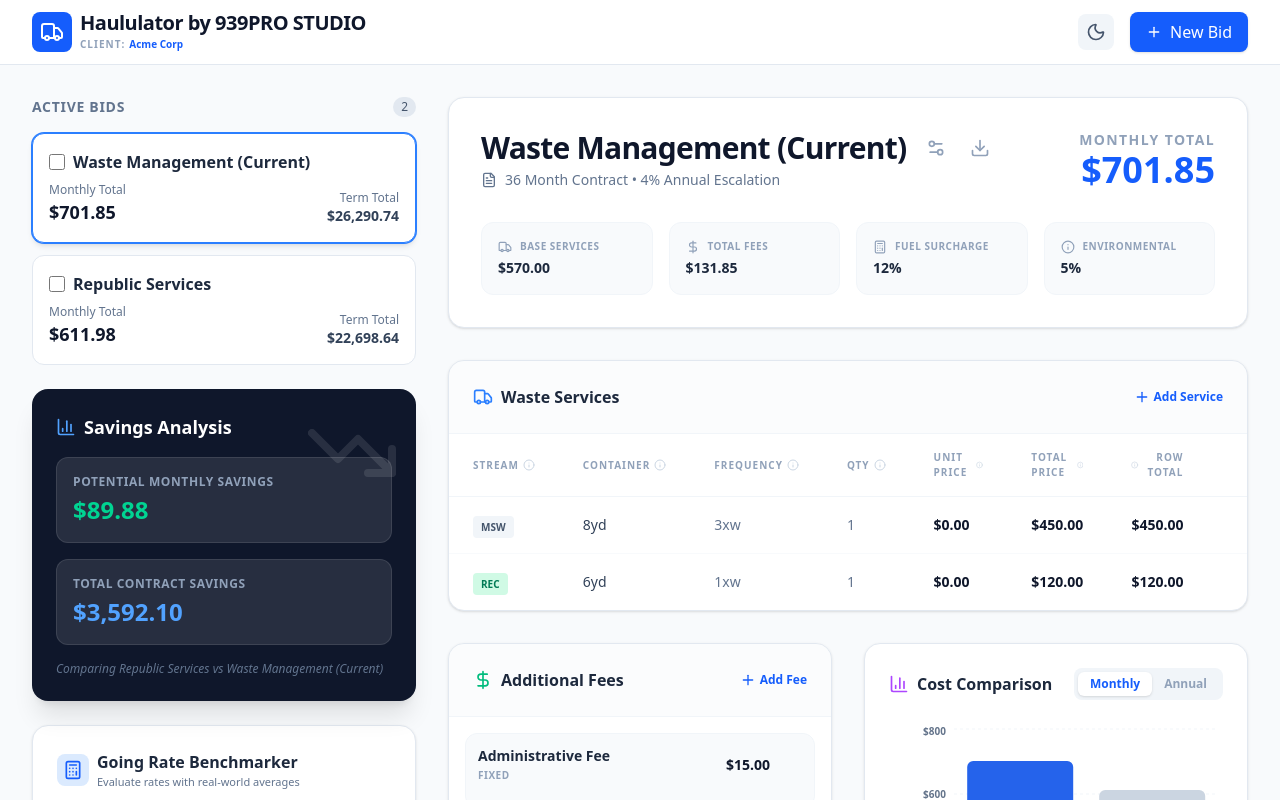
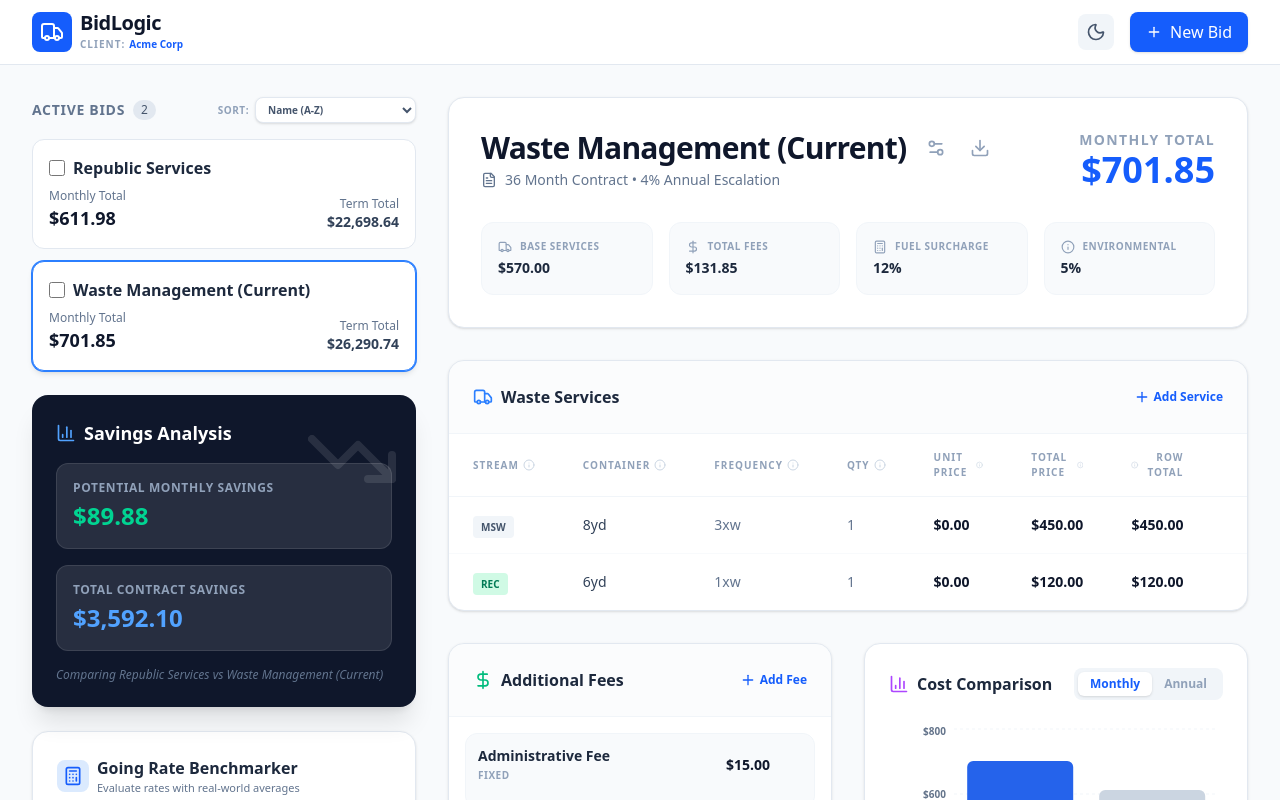
Before and after one commit to dubstar939/BidCalculator, a React (Vite) app: page / in a window 1280 px wide. Shown: the top 800 px of the page. Built offline with nearby package versions, Linux system fonts and the light colour scheme.

Commit message:
refactor: rebrand as BidLogic and add bid sorting
Update branding throughout the application, implement bid sorting functionality, and improve global scrollbar styling.

```diff
--- a/index.html
+++ b/index.html
@@ -3,12 +3,12 @@
   <head>
     <meta charset="UTF-8" />
     <meta name="viewport" content="width=device-width, initial-scale=1.0" />
-    <title>Pro Star-Racing</title>
+    <title>BidLogic</title>
     <link rel="manifest" href="/manifest.json" />
-    <meta name="theme-color" content="#06b6d4" />
+    <meta name="theme-color" content="#2563eb" />
     <meta name="apple-mobile-web-app-capable" content="yes" />
     <meta name="apple-mobile-web-app-status-bar-style" content="black-translucent" />
-    <meta name="apple-mobile-web-app-title" content="ProRacing" />
+    <meta name="apple-mobile-web-app-title" content="BidLogic" />
   </head>
   <body>
     <div id="root"></div>
--- a/metadata.json
+++ b/metadata.json
@@ -1,5 +1,5 @@
 {
-  "name": "Haululator v.1",
+  "name": "BidLogic",
   "description": "A professional waste hauling bid analysis and comparison tool. Manage MSW, REC, and OCC waste streams, calculate hauler rates, and model competitive bids with comprehensive fee tracking.",
   "requestFramePermissions": [],
   "majorCapabilities": []
--- a/src/App.tsx
+++ b/src/App.tsx
@@ -114,6 +114,7 @@
   const [hoveredBidId, setHoveredBidId] = useState<string | null>(null);
   const [chartView, setChartView] = useState<'monthly' | 'annual'>('monthly');
   const [showComparisonView, setShowComparisonView] = useState(false);
+  const [sortBy, setSortBy] = useState<'name-asc' | 'cost-asc' | 'cost-desc'>('name-asc');
 
   // States for Going Rate Benchmarker & Area Estimator
   const [benchmarkStream, setBenchmarkStream] = useState<'MSW' | 'REC' | 'OCC'>('MSW');
@@ -208,6 +209,23 @@
       results: calculateBidTotals(bid)
     }))
   , [bids]);
+
+  const sortedBids = useMemo(() => {
+    return [...bids].sort((a, b) => {
+      if (sortBy === 'name-asc') {
+        return a.haulerName.localeCompare(b.haulerName);
+      }
+      const costA = calculateBidTotals(a).monthlyTotal;
+      const costB = calculateBidTotals(b).monthlyTotal;
+      if (sortBy === 'cost-asc') {
+        return costA - costB;
+      }
+      if (sortBy === 'cost-desc') {
+        return costB - costA;
+      }
+      return 0;
+    });
+  }, [bids, sortBy]);
 
   const chartData = useMemo(() =>
     bidResults.map(({ bid, results }) => ({
@@ -408,7 +426,7 @@
       doc.setFont('Helvetica', 'normal');
       doc.setFontSize(8);
       doc.setTextColor(148, 163, 184); // Slate-400
-      doc.text("Haululator by 939PRO STUDIO • Bid Comparison Report", 20, 10);
+      doc.text("BidLogic • Bid Comparison Report", 20, 10);
       doc.setDrawColor(226, 232, 240); // Slate-200
       doc.setLineWidth(0.2);
       doc.line(20, 12, pageWidth - 20, 12);
@@ -418,7 +436,7 @@
     doc.setFont('Helvetica', 'bold');
     doc.setFontSize(18);
     doc.setTextColor(15, 23, 42); // Slate-900
-    doc.text("HAULULATOR COMPREHENSIVE REPORT", 20, y);
+    doc.text("BIDLOGIC COMPREHENSIVE REPORT", 20, y);
     y += 6;
 
     doc.setFont('Helvetica', 'normal');
@@ -704,7 +722,7 @@
       doc.text(`Page ${i} of ${totalPages}`, pageWidth / 2, pageHeight - 10, { align: 'center' });
     }
 
-    doc.save(`Haululator_Bid_Comparison_${new Date().toISOString().split('T')[0]}.pdf`);
+    doc.save(`BidLogic_Bid_Comparison_${new Date().toISOString().split('T')[0]}.pdf`);
   };
 
   return (
@@ -726,7 +744,7 @@
               <h1 className={cn(
                 "text-xl font-bold tracking-tight leading-none",
                 darkMode ? "text-white" : "text-slate-900"
-              )}>Haululator by 939PRO STUDIO</h1>
+              )}>BidLogic</h1>
               <div className="flex items-center gap-1 mt-1">
                 <span className="text-[10px] font-bold text-slate-400 uppercase tracking-widest">Client:</span>
                 <input
@@ -768,12 +786,31 @@
           {/* Sidebar: Bid List */}
           <div className="lg:col-span-4 space-y-6">
             <section>
-              <div className="flex items-center justify-between mb-4">
-                <h2 className="text-sm font-semibold text-slate-500 uppercase tracking-wider">Active Bids</h2>
-                <span className="text-xs font-medium bg-slate-200 text-slate-600 px-2 py-0.5 rounded-full">{bids.length}</span>
+              <div className="flex flex-col sm:flex-row sm:items-center justify-between gap-2 mb-4">
+                <div className="flex items-center gap-2">
+                  <h2 className="text-sm font-semibold text-slate-500 uppercase tracking-wider">Active Bids</h2>
+                  <span className="text-xs font-medium bg-slate-200 dark:bg-slate-800 text-slate-600 dark:text-slate-400 px-2 py-0.5 rounded-full">{bids.length}</span>
+                </div>
+                <div className="flex items-center gap-1.5">
+                  <span className="text-[10px] uppercase tracking-wider font-bold text-slate-400 dark:text-slate-500">Sort:</span>
+                  <select
+                    value={sortBy}
+                    onChange={(e) => setSortBy(e.target.value as any)}
+                    className={cn(
+                      "text-[10px] font-bold rounded-lg border px-2 py-1 focus:outline-none focus:ring-1 focus:ring-blue-500 cursor-pointer shadow-sm",
+                      darkMode
+                        ? "bg-slate-800 border-slate-700 text-slate-300 focus:border-blue-500"
+                        : "bg-white border-slate-200 text-slate-600"
+                    )}
+                  >
+                    <option value="name-asc">Name (A-Z)</option>
+                    <option value="cost-asc">Monthly Cost (Low-High)</option>
+                    <option value="cost-desc">Monthly Cost (High-Low)</option>
+                  </select>
+                </div>
               </div>
                       <div className="space-y-3">
-                {bids.map(bid => {
+                {sortedBids.map(bid => {
                   const results = calculateBidTotals(bid);
                   const isSelected = selectedBidId === bid.id;
                   const isComparing = selectedCompareIds.includes(bid.id);
@@ -2535,7 +2572,7 @@
         <div className="flex flex-col md:flex-row items-center justify-between gap-6">
           <div className="flex items-center gap-2 opacity-50">
             <Truck className="w-5 h-5" />
-            <span className="text-sm font-bold uppercase tracking-widest text-slate-400">Haululator by 939PRO STUDIO v1.0</span>
+            <span className="text-sm font-bold uppercase tracking-widest text-slate-400">BidLogic v1.0</span>
           </div>
           <div className="flex items-center gap-8">
             <a href="#" className="text-xs font-bold text-slate-400 hover:text-slate-600 uppercase tracking-widest transition-colors">Documentation</a>
--- a/src/index.css
+++ b/src/index.css
@@ -6,7 +6,39 @@
 
 @layer base {
   body {
-    @apply bg-black text-white overflow-hidden;
+    @apply antialiased overflow-y-auto;
+  }
+
+  /* Custom scrollbar utility */
+  ::-webkit-scrollbar {
+    width: 10px;
+    height: 10px;
+  }
+  ::-webkit-scrollbar-track {
+    background: transparent;
+  }
+  ::-webkit-scrollbar-thumb {
+    background: rgba(148, 163, 184, 0.3);
+    border: 2px solid transparent;
+    background-clip: padding-box;
+    border-radius: 9999px;
+  }
+  ::-webkit-scrollbar-thumb:hover {
+    background: rgba(148, 163, 184, 0.5);
+    border: 2px solid transparent;
+    background-clip: padding-box;
+  }
+
+  /* Dark mode scrollbars */
+  .dark ::-webkit-scrollbar-thumb {
+    background: rgba(71, 85, 105, 0.4);
+    border: 2px solid transparent;
+    background-clip: padding-box;
+  }
+  .dark ::-webkit-scrollbar-thumb:hover {
+    background: rgba(71, 85, 105, 0.6);
+    border: 2px solid transparent;
+    background-clip: padding-box;
   }
 }
 
```
